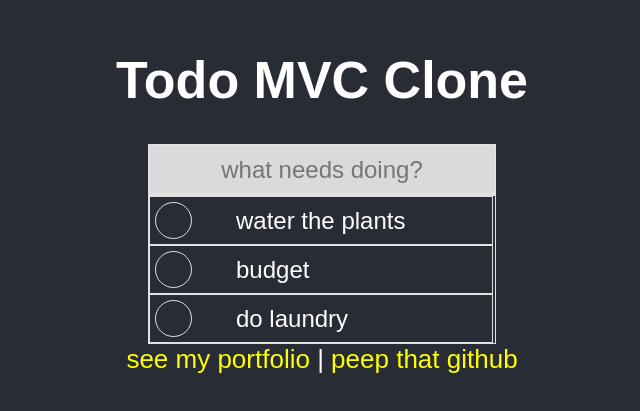
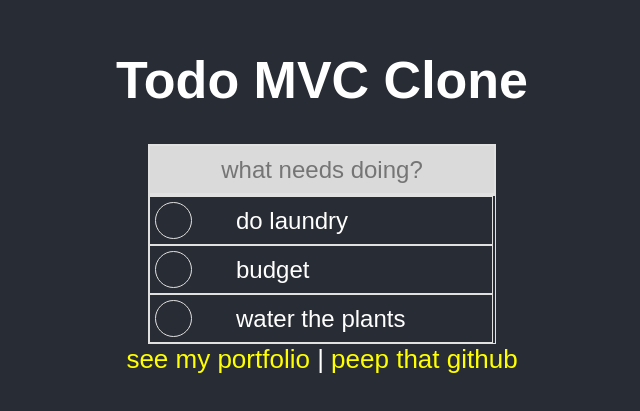
Before and after one commit to jamesroyston/todomvc-clone, a React (Create React App) app: page / in a window 1280 px wide. Shown: the part 205-616 px from the top of the page, without its empty margins (318-958 px from the left). Built offline with nearby package versions, Linux system fonts and the light colour scheme.

Commit message:
added keys logic

```diff
--- a/package.json
+++ b/package.json
@@ -32,11 +32,15 @@
   },
   "devDependencies": {
     "eslint": "^5.16.0",
-    "eslint-config-airbnb": "^17.1.0",
+    "eslint-config-prettier": "^6.0.0",
+    "eslint-config-standard": "^12.0.0",
     "eslint-plugin-import": "^2.18.0",
     "eslint-plugin-jsx-a11y": "^6.2.1",
+    "eslint-plugin-node": "^9.1.0",
     "eslint-plugin-prettier": "^3.1.0",
+    "eslint-plugin-promise": "^4.2.1",
     "eslint-plugin-react": "^7.14.2",
+    "eslint-plugin-standard": "^4.0.0",
     "gh-pages": "^2.0.1"
   },
   "homepage": "http://jamesroyston.github.io/todomvc-clone"
--- a/src/App.js
+++ b/src/App.js
@@ -1,15 +1,10 @@
 import React, { Component } from 'react';
-import logo from './logo.svg';
 import './App.css';
 import TodoList from './components/TodoList';
 import Header from './components/Header';
 import Footer from './components/Footer';
 
 class App extends Component {
-	constructor(props) {
-		super(props);
-	}
-
 	render() {
 		return <div className="App">
       <Header />
--- a/src/components/TodoItem.js
+++ b/src/components/TodoItem.js
@@ -4,7 +4,7 @@ import './TodoItem.css';
 const TodoItem = (props) => {
     return (
         <td className='TodoItem'>
-            <span className="deleteButton"></span>
+            <span onClick={props.handleDelete} className="deleteButton"></span>
             <span className="content">
                 {props.children.desc}
             </span>
--- a/src/components/TodoList.js
+++ b/src/components/TodoList.js
@@ -9,12 +9,13 @@ export default class TodoList extends Component {
         this.handleChange = this.handleChange.bind(this);
         this.handleSubmit = this.handleSubmit.bind(this);
         this.clearInputField = this.clearInputField.bind(this);
+        this.handleDelete = this.handleDelete.bind(this);
 
         this.state = {
             todos: [
-                { desc: 'water the plants' },
-                { desc: 'budget' },
-                { desc: 'do laundry' }
+                { desc: 'do laundry', complete: false, id: 3 },
+                { desc: 'budget', complete: false, id: 2 },
+                { desc: 'water the plants', complete: false, id: 1 }
             ]
         }
     }
@@ -24,23 +25,29 @@ export default class TodoList extends Component {
         this.setState({newTodo: ''})
     }
 
+    handleDelete() {
+        let todos = [...this.state.todos];
+        todos = todos.id.indexOf(this.id).splice();
+        this.setState({todos: [...todos]})
+    }
+
     handleChange(e) {
         this.setState({newTodo: e.target.value})
     }
 
     handleSubmit(e) {
         e.preventDefault();
+        let idIncrementer = this.state.todos.length;
         this.setState(
-            {todos: [...this.state.todos, {desc: this.state.newTodo}]}
+            {todos: [{desc: this.state.newTodo, complete: false, id: idIncrementer+1 }, ...this.state.todos]}
         )
         this.clearInputField();
-        alert('hey, a todo was added');
     }
 
     render() {
         let todos;
         todos = this.state.todos.map(todo => {
-            return <TodoItem>{todo}</TodoItem>
+            return <TodoItem onClick={this.handleDelete} key={todo.id.toString()}>{todo}</TodoItem>
         });
 
         return (
@@ -50,7 +57,9 @@ export default class TodoList extends Component {
                 </form>
                 <table className='TodoList'>
                     <tbody>
-                        {todos}
+                        <tr>
+                            {todos}
+                        </tr>
                     </tbody>
                 </table>
             </div>
```
Also changed, not shown: .eslintrc.json, 1 other file (tests, documents, lock files or other folders).
